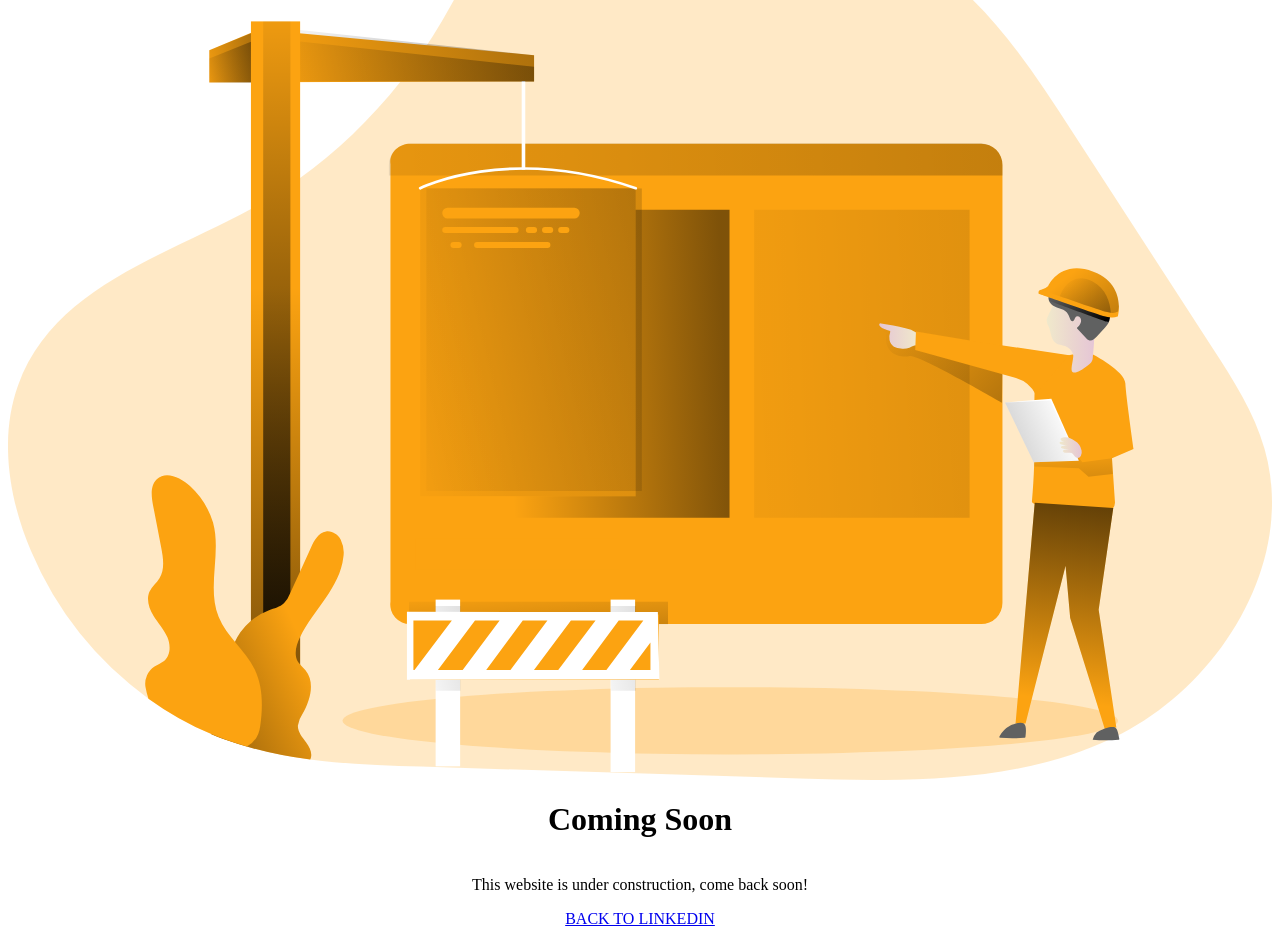
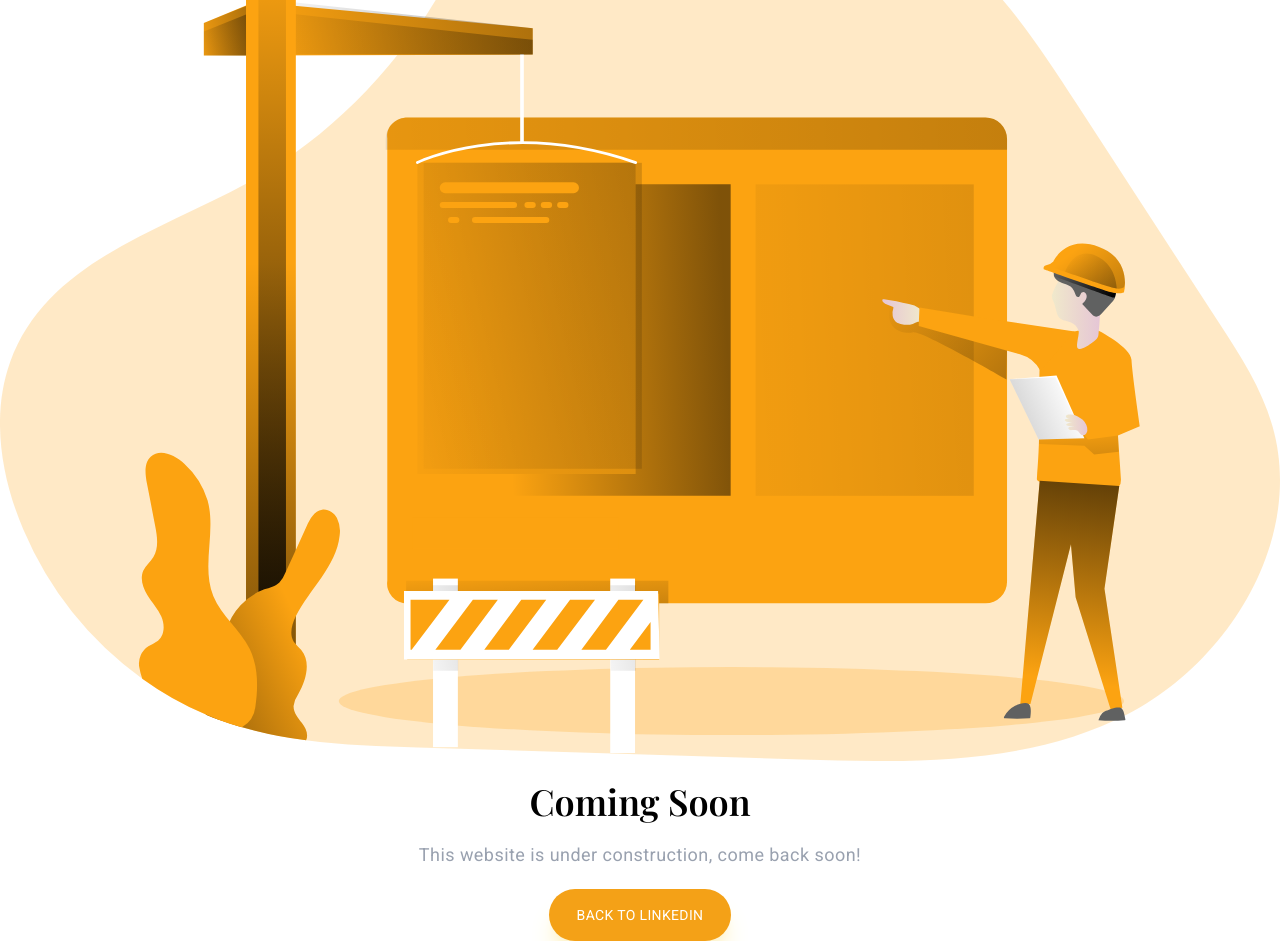
Before and after one commit to kernel-konsulting/temp_website, a website built with webpack: page src/index.html in a window 1280 px wide. Built offline with nearby package versions, Linux system fonts and the light colour scheme; a web font is replaced by a local one.

Commit message:
fix(deps): migrate to Tailwind CSS v4 PostCSS plugin
- add @tailwindcss/postcss (v4 moved the PostCSS plugin out of the core package)
- point postcss.config.mjs at @tailwindcss/postcss
- use @import "tailwindcss" + @config in src/style.css instead of @tailwind directives

```diff
--- a/package.json
+++ b/package.json
@@ -1,5 +1,6 @@
 {
   "devDependencies": {
+    "@tailwindcss/postcss": "^4.3.5",
     "autoprefixer": "^10.6.2",
     "css-loader": "^7.1.5",
     "html-loader": "^5.1.0",
--- a/postcss.config.mjs
+++ b/postcss.config.mjs
@@ -1,5 +1,5 @@
 import postcssPresetEnv from 'postcss-preset-env';
-import tailwindcss from 'tailwindcss';
+import tailwindcss from '@tailwindcss/postcss';
 
 export default {
   plugins: [
--- a/src/style.css
+++ b/src/style.css
@@ -1,5 +1,3 @@
-@tailwind base;
-@tailwind components;
-@tailwind utilities;
-
 @import url('https://fonts.googleapis.com/css2?family=Playfair+Display:ital,wght@0,400..900;1,400..900&family=Roboto:ital,wght@0,100;0,300;0,400;0,500;0,700;0,900;1,100;1,300;1,400;1,500;1,700;1,900&display=swap');
+@import "tailwindcss";
+@config "../tailwind.config.js";
```
Also changed, not shown: 1 other file.
